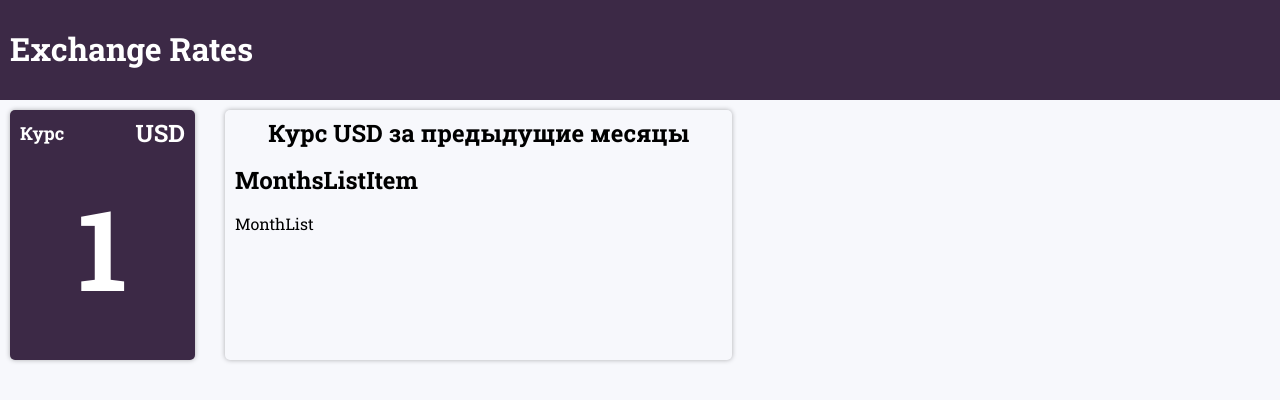
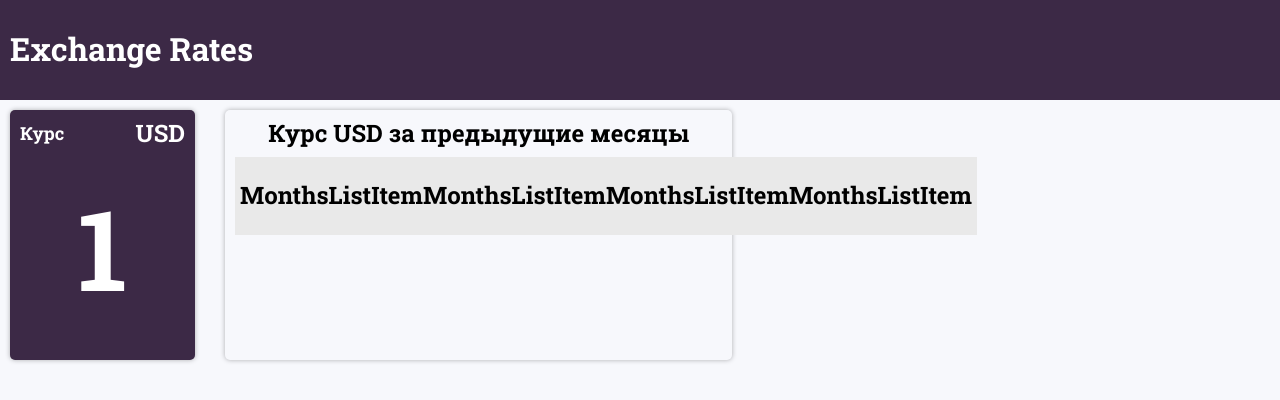
Before and after one commit to dvnikolaev/react-exchange-rates, a React (Create React App) app: page / in a window 1280 px wide. Shown: the top 400 px of the page. Built offline with nearby package versions, Linux system fonts and the light colour scheme.

Commit message:
feat: add activeMonth, renderListItem

```diff
--- a/src/components/HistoryWorths/MonthsList/index.js
+++ b/src/components/HistoryWorths/MonthsList/index.js
@@ -1,14 +1,31 @@
-import React from "react";
+import React, { useState } from "react";
 
 import MonthsListItem from "./MonthsListItem";
+import { getMonthsName } from "../../../services/";
 
 const MonthList = () => {
-  return (
-    <ul>
-      <MonthsListItem />
-      MonthList
-    </ul>
-  );
+  const [activeMonth, setActiveMonth] = useState(3);
+
+  const monthsNames = [
+    getMonthsName(new Date().getMonth() - 4),
+    getMonthsName(new Date().getMonth() - 3),
+    getMonthsName(new Date().getMonth() - 2),
+    getMonthsName(new Date().getMonth() - 1),
+  ];
+
+  const renderListItem = monthsNames.map((name, index) => {
+    return (
+      <MonthsListItem
+        name={name}
+        key={name}
+        index={index}
+        activeMonth={activeMonth}
+        setActiveMonth={setActiveMonth}
+      />
+    );
+  });
+
+  return <ul className="months-list">{renderListItem}</ul>;
 };
 
 export default MonthList;
```
